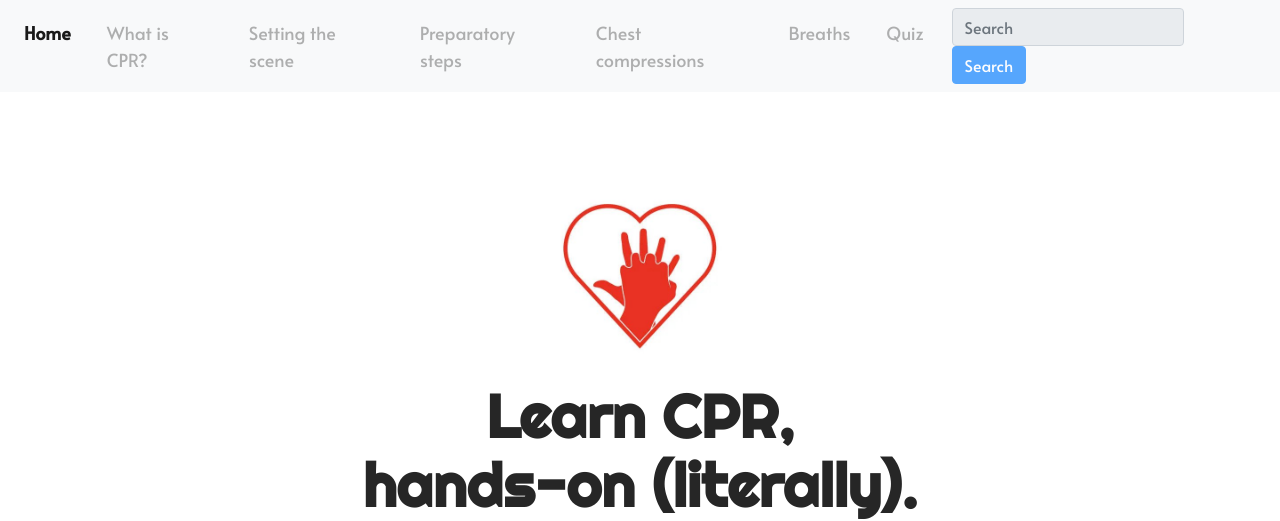
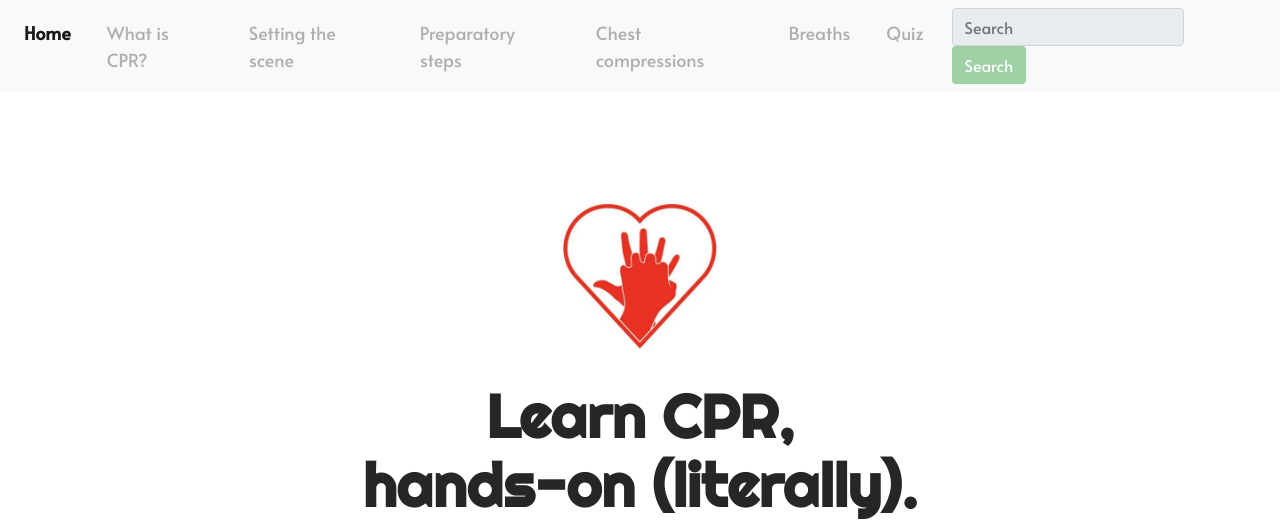
Before and after one commit to basseches/cpr, a Flask app: page / in a window 1280 px wide. Shown: the top 521 px of the page. Run offline with Flask 2, Linux system fonts and the light colour scheme; some libraries are stand-ins or nearby versions.

Commit message:
Made search button green

```diff
--- a/templates/navbar.html
+++ b/templates/navbar.html
@@ -39,7 +39,7 @@
             <li class="navlinkcss" id="5"><a class="nav-link" id="nav-link5" href="/learn/5">Breaths</a></li>
             <li class="navlinkcss" id="quiznav"><a class="nav-link" id="nav-link6" href="/quiz">Quiz</a></li>
           </ul>
-          <form class="form-inline my-2 my-lg-0" method="POST"> <input class="form-control mr-sm-2" type="text" placeholder="Search" id="search"> <button class="btn btn-primary my-2 my-sm-0" class="submit" type="submit" id="submit">Search</button> </form>
+          <form class="form-inline my-2 my-lg-0" method="POST"> <input class="form-control mr-sm-2" type="text" placeholder="Search" id="search"> <button class="btn my-2 my-sm-0 greenBackground whiteText" class="submit" type="submit" id="submit">Search</button> </form>
       </div>
     </a>
 </nav>
```
